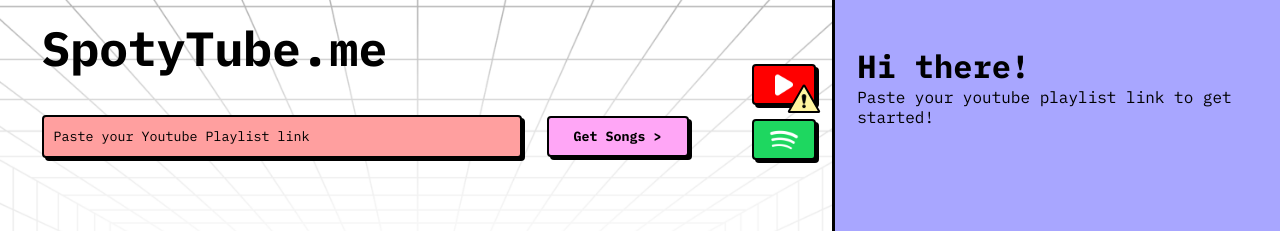
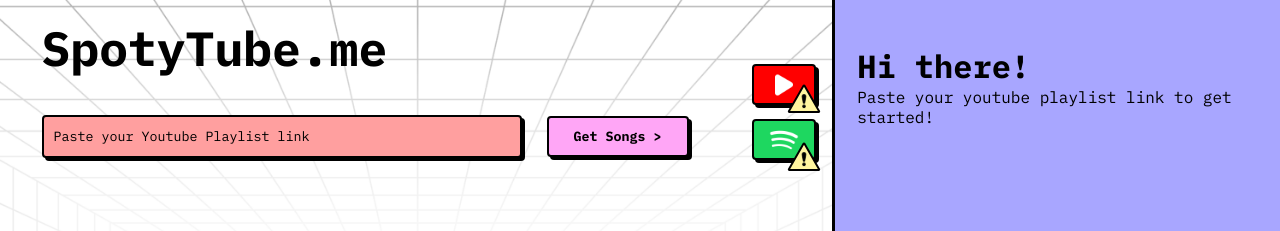
Before and after one commit to sourcery-ai-experiments/yt_playlist_exporter, a React (Create React App) app in the folder frontend/: page / in a window 1280 px wide. Shown: the top 231 px of the page. Built offline with nearby package versions, Linux system fonts and the light colour scheme.

Commit message:
auth frontend

```diff
--- a/frontend/src/components/SpotifyBtn/SpotBtn.css
+++ b/frontend/src/components/SpotifyBtn/SpotBtn.css
@@ -35,6 +35,12 @@
 
 .Ok-Alert-Container-Spot{
     position: absolute;
-    bottom: 2.3rem;
+    top: 4.8rem;
+    right:0.8rem;
+}
+
+.Alert-Container-Spot{
+    position: absolute;
     right:0.5rem;
+    top: 4.8rem;
 }
--- a/frontend/src/components/SpotifyBtn/SpotBtn.js
+++ b/frontend/src/components/SpotifyBtn/SpotBtn.js
@@ -17,7 +17,7 @@
                 <img src={SpotPlay} alt='Spotify'/>
                 </div>
             </button>
-            {/* {isSpotifyAuthenticated?
+            {isSpotifyAuthenticated?
                 <div className='Ok-Alert-Container-Spot'>
                     <Ok/>
                 </div>
@@ -25,7 +25,7 @@
                 <div className='Alert-Container-Spot'>
                     <Alert/>
                 </div>
-            } */}
+            }
         </div>
     )
 }
```
